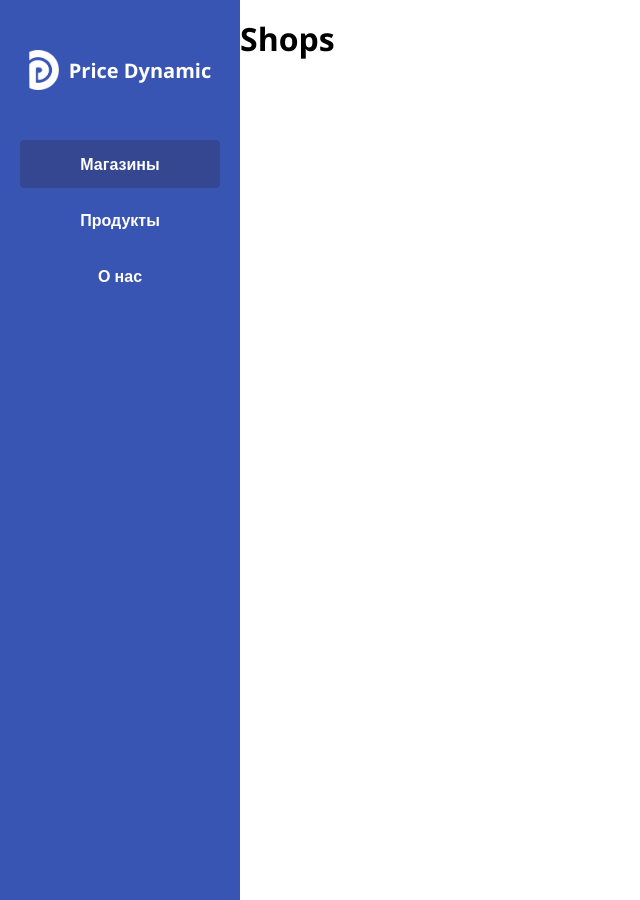
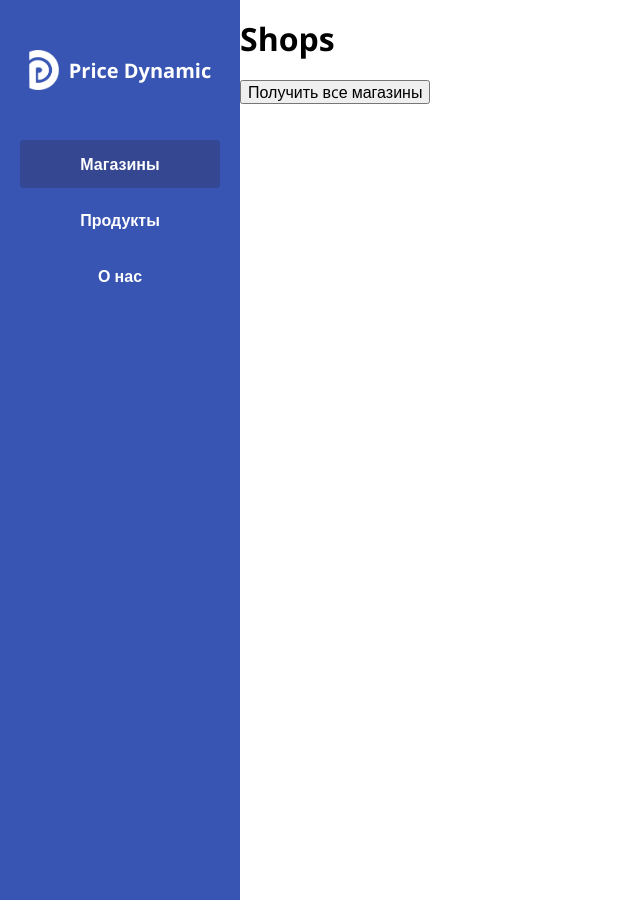
Before and after one commit to p0lluxstar/pd, a Next.js app in the folder frontend/: page /portal/shops in a window 1280 px wide. Shown: the whole page, without its empty margins (0-640 px from the left). Built offline with nearby package versions, Linux system fonts and the light colour scheme.

Commit message:
feat: add fetch in shops page

```diff
--- a/frontend/src/app/portal/shops/page.tsx
+++ b/frontend/src/app/portal/shops/page.tsx
@@ -1,7 +1,28 @@
+'use client';
+
 export default function ShopsPage(): JSX.Element {
+  const fetchData = async (): Promise<void> => {
+    try {
+      const response = await fetch('http://localhost:3001/api/data');
+
+      const result = await response.json();
+
+      console.log(result);
+    } catch (error) {
+      console.error(error);
+    }
+  };
+
   return (
     <>
       <h1>Shops</h1>
+      <button
+        onClick={() => {
+          void fetchData();
+        }}
+      >
+        Получить вcе магазины
+      </button>
     </>
   );
 }
```
